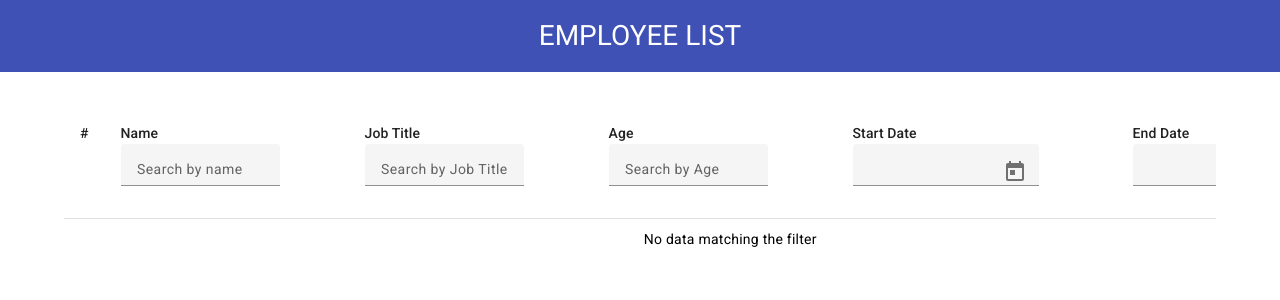
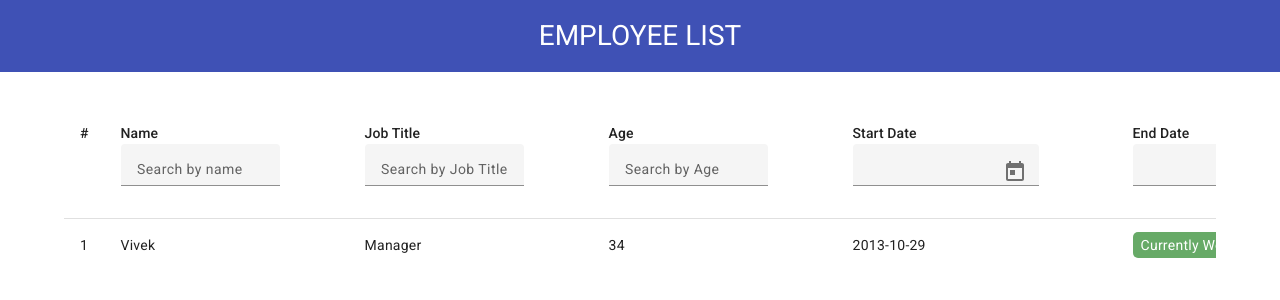
Before and after one commit to KarunGandhi/employee-list-application, an Angular app: page / in a window 1280 px wide. Shown: the top 300 px of the page. Built offline with nearby package versions, Linux system fonts and the light colour scheme; data requests are answered from the project's data file.

Commit message:
final commit

```diff
--- a/db.json
+++ b/db.json
@@ -16,5 +16,14 @@
   "profile": {
     "name": "typicode"
   },
-  "employees": []
+  "employees": [
+    {
+      "id": "1507",
+      "name": "Vivek",
+      "jobTitle": "Manager",
+      "age": 34,
+      "startDate": "2013-10-29T18:30:00.000Z",
+      "endDate": ""
+    }
+  ]
 }
--- a/src/app/app.component.html
+++ b/src/app/app.component.html
@@ -106,7 +106,7 @@
 
       <!-- Row shown when there is no matching data. -->
       <tr class="mat-row" *matNoDataRow>
-        <td class="mat-cell" colspan="6" class="no-data">{{ noDataMessage || 'No data matching the filter' }}</td>
+        <td class="mat-cell" colspan="6" class="no-data" *ngIf="noDataMessage">No data matching the filter</td>
       </tr>
 
     </table>
--- a/src/app/app.component.ts
+++ b/src/app/app.component.ts
@@ -32,7 +32,7 @@ export class AppComponent implements OnInit, AfterViewInit {
   startDateFilter = new FormControl('');
   endDateFilter = new FormControl('');
   idColumnData: number[] = [];
-  noDataMessage: string = '';
+  noDataMessage:boolean = false;
 
   constructor(
     private _dialog: MatDialog,
@@ -43,6 +43,7 @@ export class AppComponent implements OnInit, AfterViewInit {
 
   ngOnInit(): void {
     this.getEmployeeList();
+    this.noDataMessage = false;
   }
 
   addRow(newRow: any) {
@@ -73,6 +74,7 @@ export class AppComponent implements OnInit, AfterViewInit {
     this.ageFilter.valueChanges.subscribe((value: any) => {
       this.applyFilter(value);
     });
+
   }
 
   private applyFilter(value: any) {
@@ -83,11 +85,11 @@ export class AppComponent implements OnInit, AfterViewInit {
       // Check if there are no filtered rows
       if (this.dataSource.filteredData.length === 0) {
         // Update the template or take some action when no data matches the filter
-        this.noDataMessage = `No data matching the filter "${filterValue}"`;
+        this.noDataMessage = true;
       } else {
         // Clear the message if there is filtered data
-        this.noDataMessage = '';
-      }
+        this.noDataMessage = false;
+       }
     }
   }
 
```
